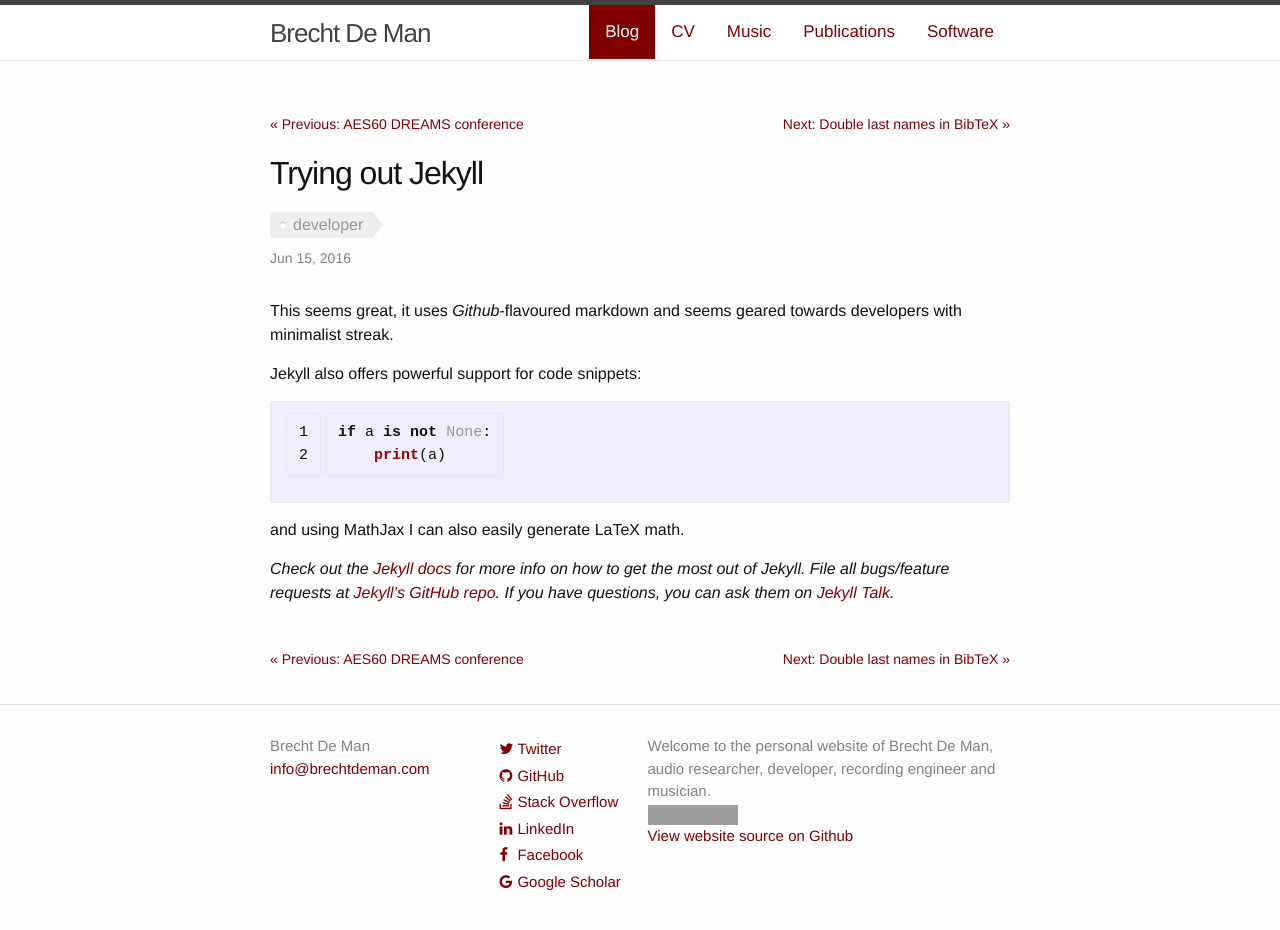
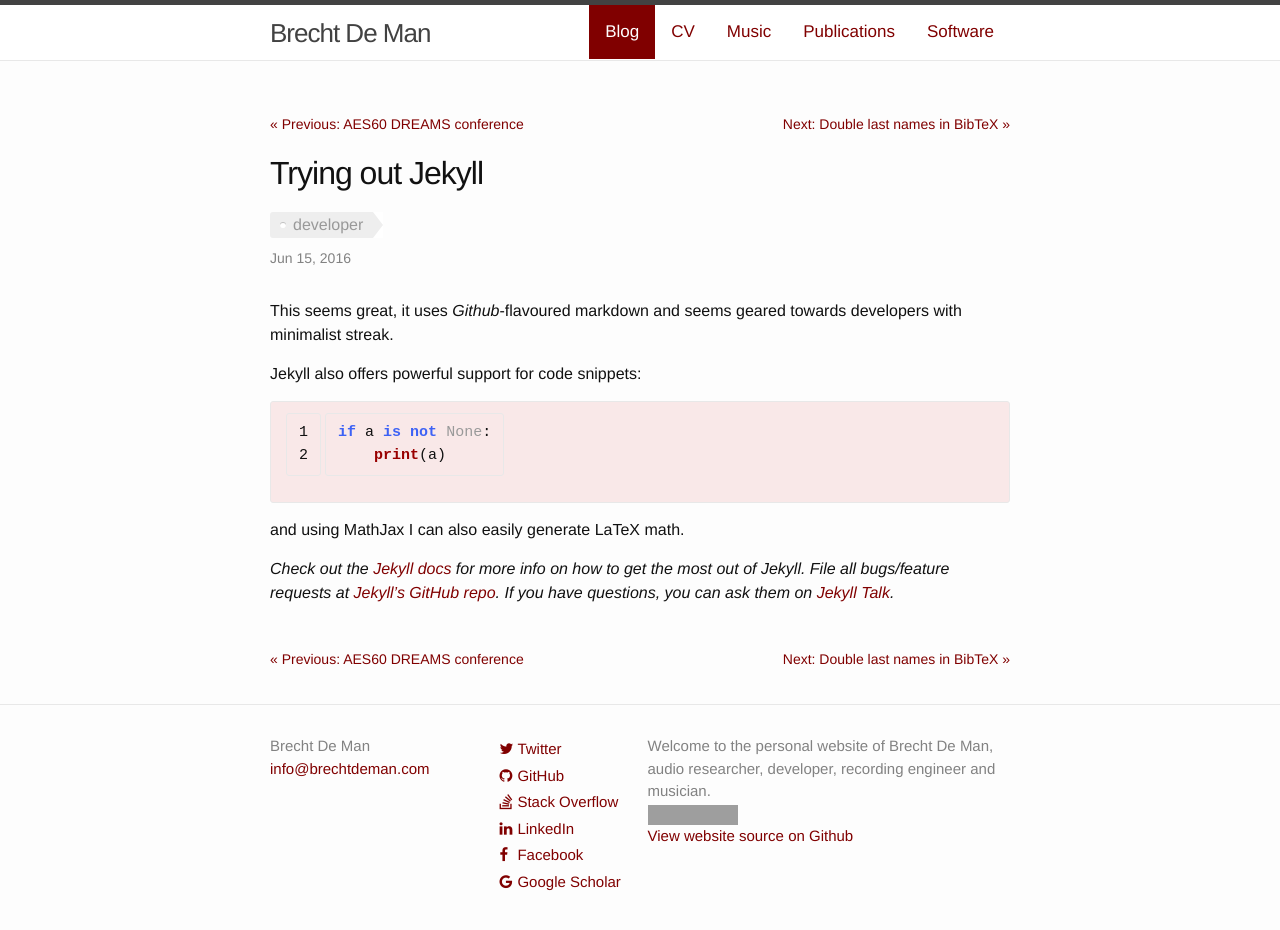
Before and after one commit to BrechtDeMan/BrechtDeMan.github.io, a Jekyll site: the page built from _posts/2016-06-15-welcome-to-jekyll.markdown, in a window 1280 px wide and 941 px high. Shown: the top 930 px of the window. Built offline with Jekyll 4.4.1, drawn with Linux system fonts in a browser that asks for light colours; nearby versions of some CDN libraries; grey boxes are pictures that could not be loaded.

Commit message:
Syntax highlighting colour scheme; CC-BY tags papers.

```diff
--- /dev/null
+++ b/_includes/cc-by.html
@@ -0,0 +1 @@
+&nbsp; <img src="https://mirrors.creativecommons.org/presskit/buttons/80x15/png/by.png" height="13">
--- a/_sass/_base.scss
+++ b/_sass/_base.scss
@@ -129,7 +129,7 @@ code {
     font-size: 15px;
     border: 1px solid $grey-color-light;
     border-radius: 3px;
-    background-color: #eef;
+    background-color: #f9e8e8;
 }
 
 code {
--- a/_sass/_syntax-highlighting.scss
+++ b/_sass/_syntax-highlighting.scss
@@ -6,16 +6,16 @@
     @extend %vertical-rhythm;
 
     .highlighter-rouge & {
-      background: #eef;
+      background: lighten($brand-color, 80%);
     }
 
-    .c     { color: #998; font-style: italic } // Comment
+    .c     { color: #5e6e5e; font-style: italic } // Comment
     .err   { color: #a61717; background-color: #e3d2d2 } // Error
-    .k     { font-weight: bold } // Keyword
-    .o     { font-weight: bold } // Operator
-    .cm    { color: #998; font-style: italic } // Comment.Multiline
-    .cp    { color: #999; font-weight: bold } // Comment.Preproc
-    .c1    { color: #998; font-style: italic } // Comment.Single
+    .k     { color: #3d62f5; font-weight: bold } // Keyword
+    .o     { color: #29a329; font-weight: bold } // Operator
+    .cm    { color: #5e6e5e; font-style: italic } // Comment.Multiline
+    .cp    { color: #5e6e5e; font-weight: bold } // Comment.Preproc
+    .c1    { color: #5e6e5e; font-style: italic } // Comment.Single
     .cs    { color: #999; font-weight: bold; font-style: italic } // Comment.Special
     .gd    { color: #000; background-color: #fdd } // Generic.Deleted
     .gd .x { color: #000; background-color: #faa } // Generic.Deleted.Specific
@@ -26,13 +26,13 @@
     .gi .x { color: #000; background-color: #afa } // Generic.Inserted.Specific
     .go    { color: #888 } // Generic.Output
     .gp    { color: #555 } // Generic.Prompt
-    .gs    { font-weight: bold } // Generic.Strong
+    .gs    { color: #e6193c; font-weight: bold } // Generic.Strong
     .gu    { color: #aaa } // Generic.Subheading
     .gt    { color: #a00 } // Generic.Traceback
-    .kc    { font-weight: bold } // Keyword.Constant
-    .kd    { font-weight: bold } // Keyword.Declaration
-    .kp    { font-weight: bold } // Keyword.Pseudo
-    .kr    { font-weight: bold } // Keyword.Reserved
+    .kc    { color: #3d62f5; font-weight: bold } // Keyword.Constant
+    .kd    { color: #3d62f5; font-weight: bold } // Keyword.Declaration
+    .kp    { color: #3d62f5; font-weight: bold } // Keyword.Pseudo
+    .kr    { color: #3d62f5; font-weight: bold } // Keyword.Reserved
     .kt    { color: #458; font-weight: bold } // Keyword.Type
     .m     { color: #099 } // Literal.Number
     .s     { color: #d14 } // Literal.String
@@ -46,7 +46,7 @@
     .nn    { color: #555 } // Name.Namespace
     .nt    { color: #000080 } // Name.Tag
     .nv    { color: #008080 } // Name.Variable
-    .ow    { font-weight: bold } // Operator.Word
+    .ow    { color: #3d62f5; font-weight: bold } // Operator.Word
     .w     { color: #bbb } // Text.Whitespace
     .mf    { color: #099 } // Literal.Number.Float
     .mh    { color: #099 } // Literal.Number.Hex
```
Also changed, not shown: publications/index.md (+14 -5 lines).
